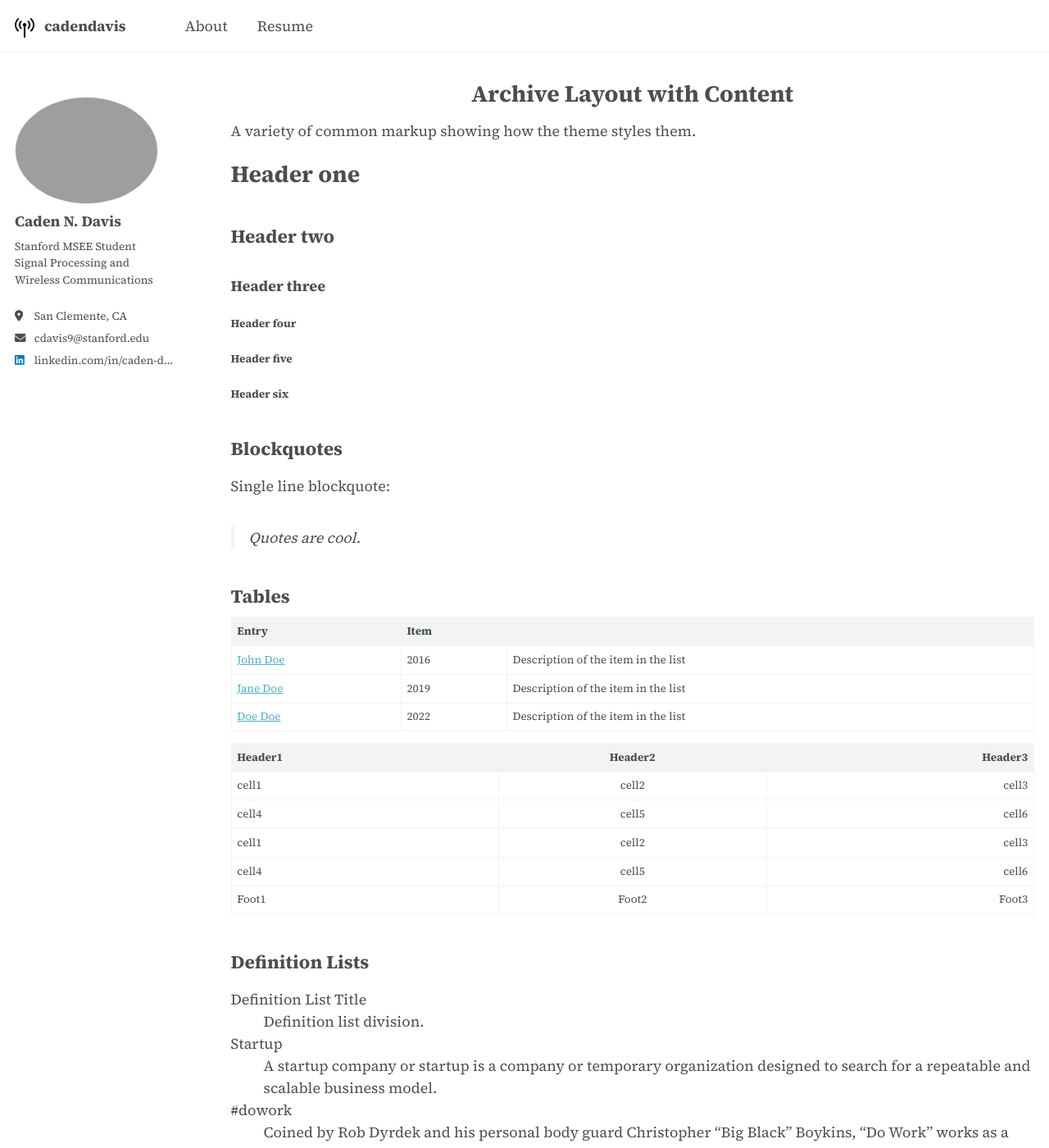
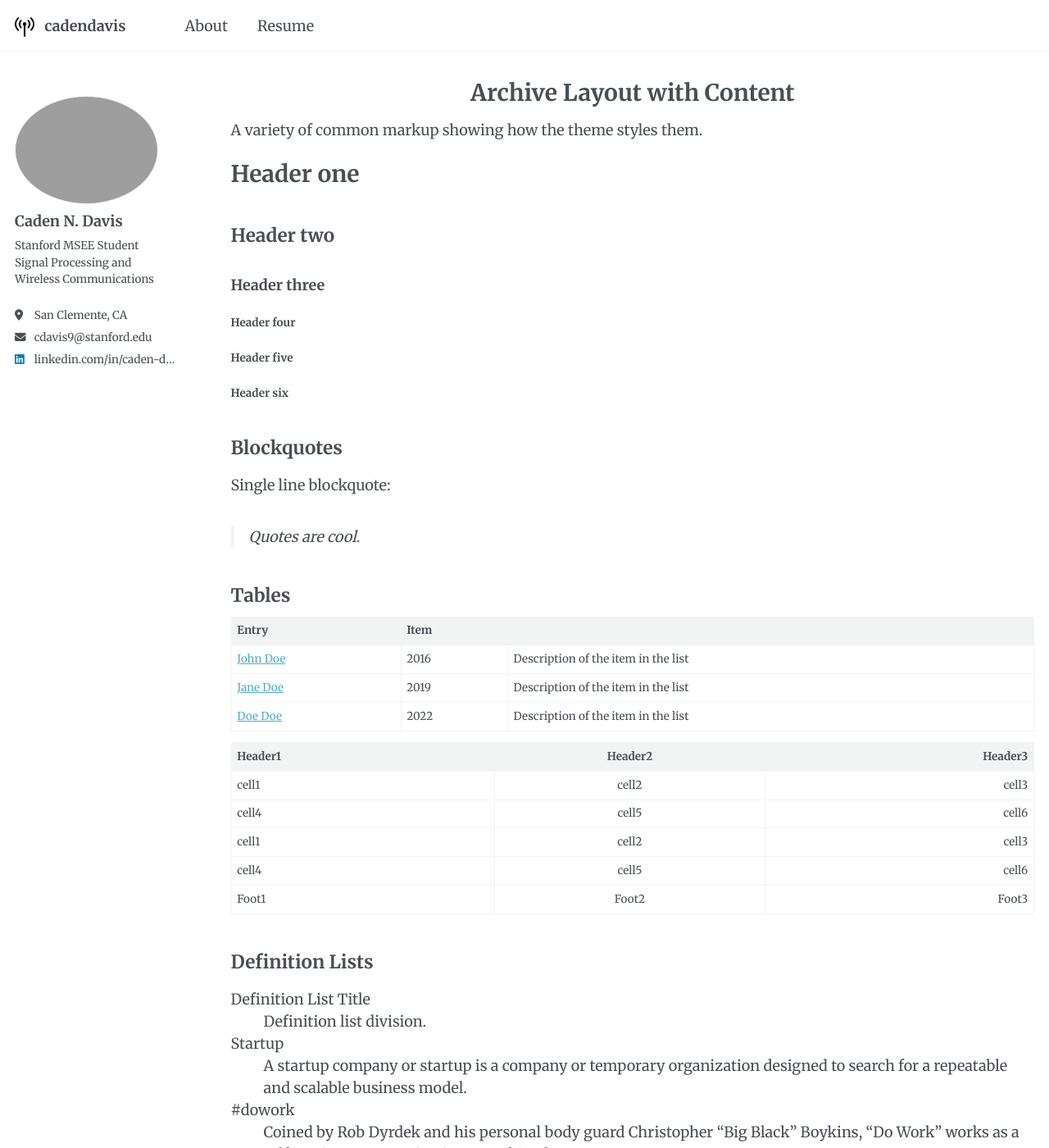
Before and after one commit to caden-davis/caden-davis.github.io, a Jekyll site: the page built from _pages/archive-layout-with-content.md, in a window 1280 px wide and 1400 px high. Shown: the whole window at 82% size. Built offline with Jekyll 4.4.1, drawn with Linux system fonts in a browser that asks for light colours; a script that is not in the unit is left out.

Commit message:
Switch back to Merriweather!

```diff
--- a/_sass/_themes.scss
+++ b/_sass/_themes.scss
@@ -14,7 +14,7 @@ $paragraph-indent           : false; // true, false (default)
 $indent-var                 : 1.3em;
 
 /* System typefaces */
-$serif                      : "Source Serif 4", Merriweather, "Roboto Serif", Georgia, Times, serif;
+$serif                      : Merriweather, "Source Serif 4", "Roboto Serif", Georgia, Times, serif;
 $sans-serif                 : -apple-system, ".SFNSText-Regular", "San Francisco", "Roboto", "Segoe UI", "Helvetica Neue", "Lucida Grande", Arial, sans-serif;
 $monospace                  : Monaco, Consolas, "Lucida Console", monospace;
 
```
